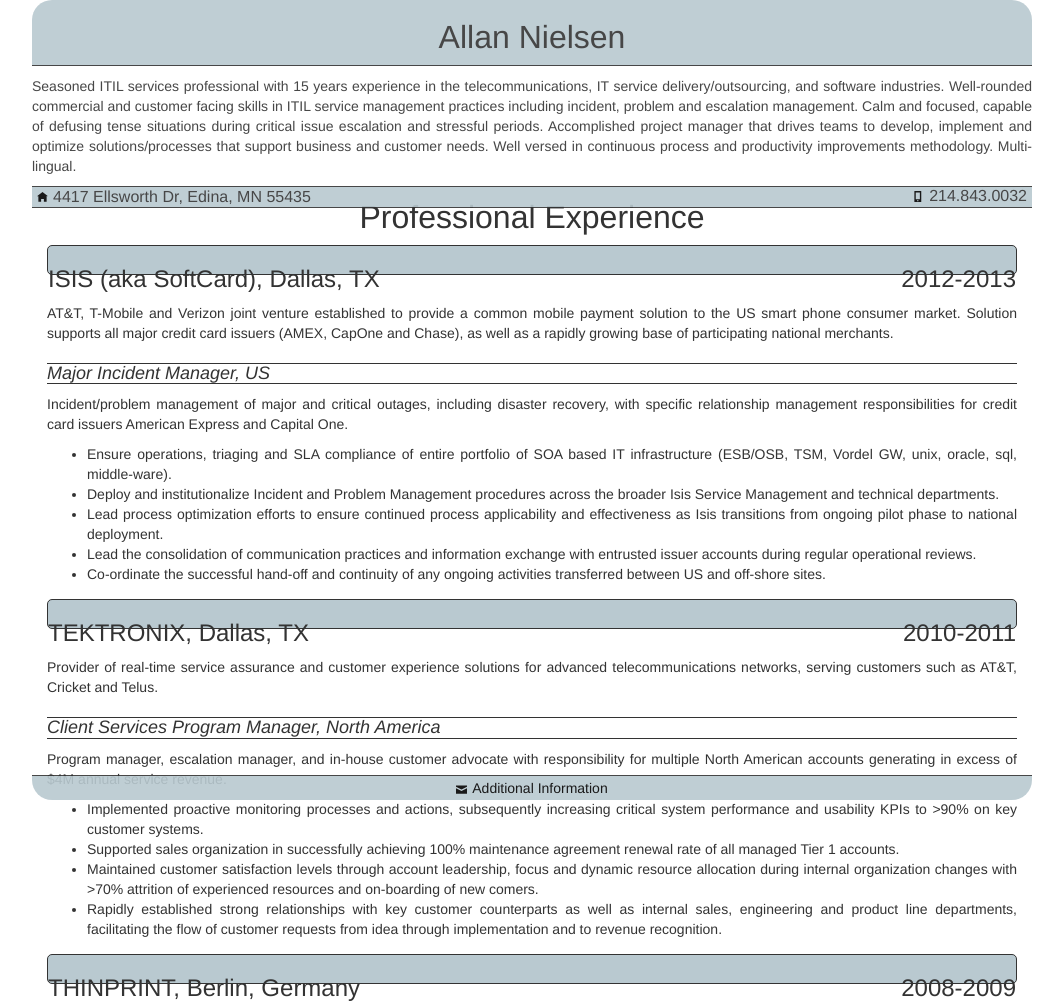
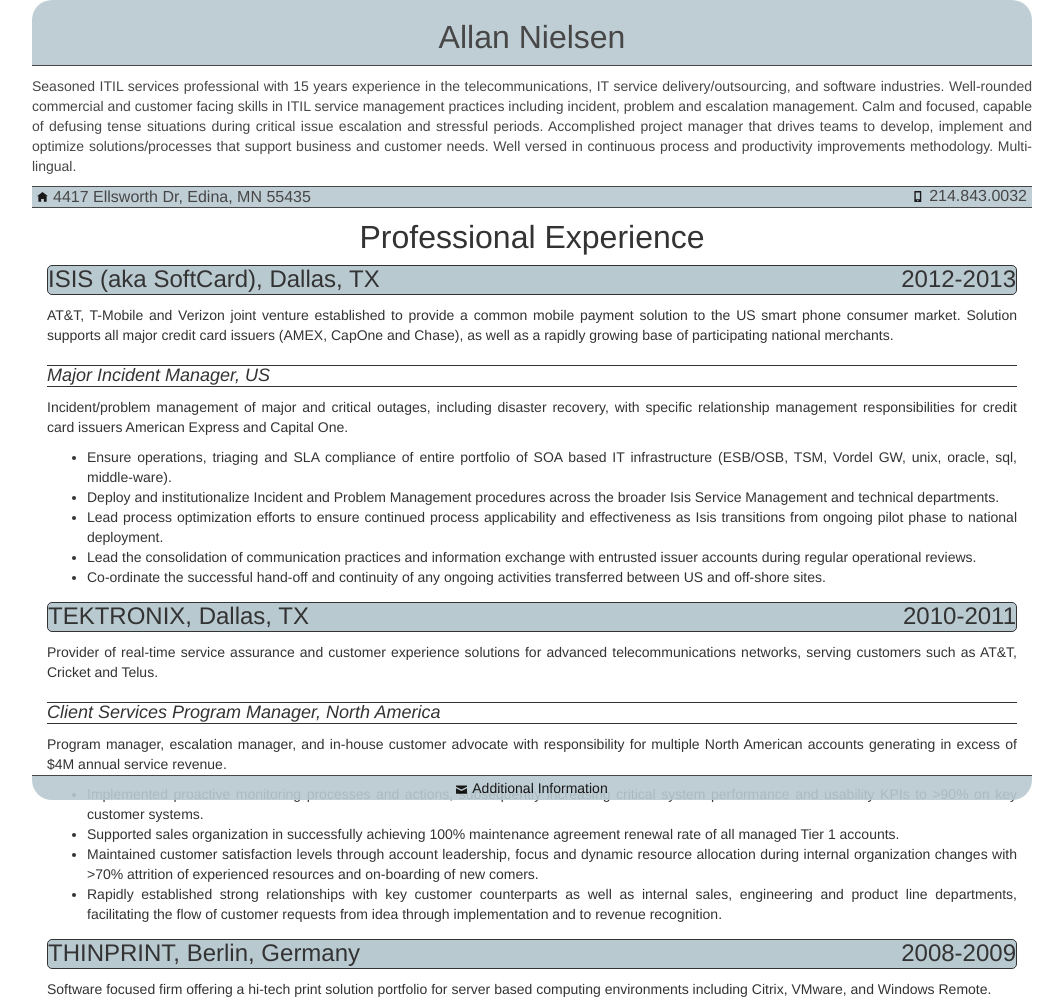
Before and after one commit to alnig441/solo_heroku_challenge, a website: page resume/index.html in a window 1280 px wide. Shown: the top 1004 px of the page, without its empty margins (108-1171 px from the left). Drawn offline with nearby package versions, Linux system fonts and the light colour scheme.

Commit message:
css sdjusted after applying bootstrap

```diff
--- a/resume/stylesheet.css
+++ b/resume/stylesheet.css
@@ -118,17 +118,19 @@
 
 
 #window {
-	margin-top: 200px;
+	margin-top: 220px;
 }
 
 
 
 .left {
 	float:left;
+	margin: 0;
 }
 
 .right {
 	float:right;
+	margin:0;
 	text-align: right;
 }
 
```
